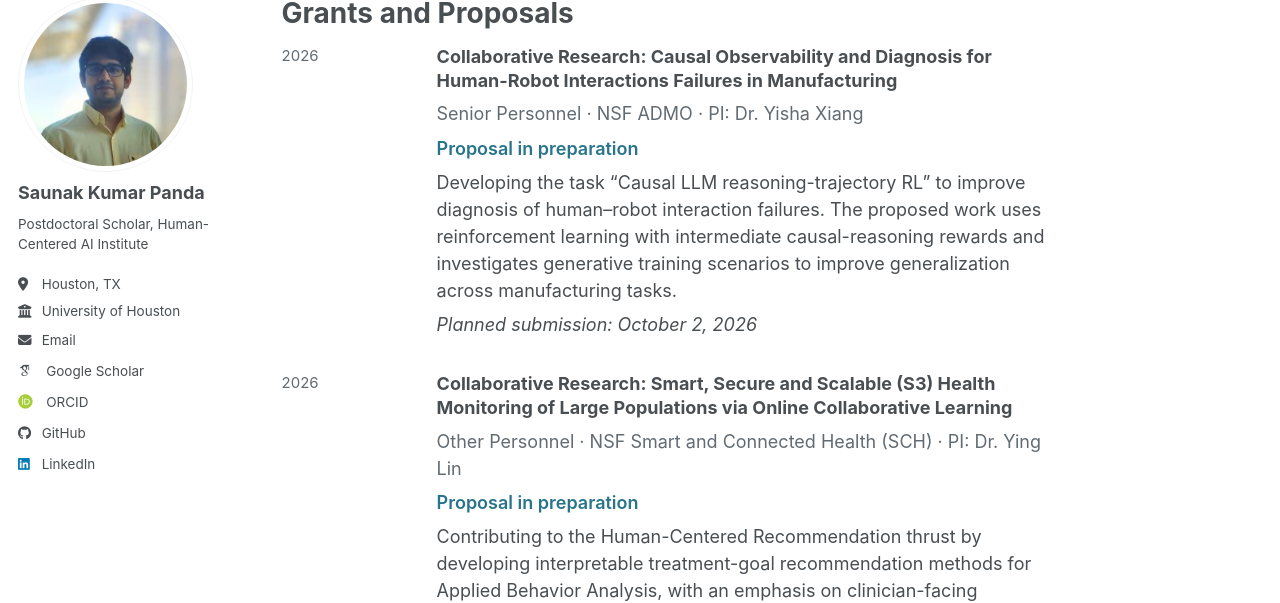
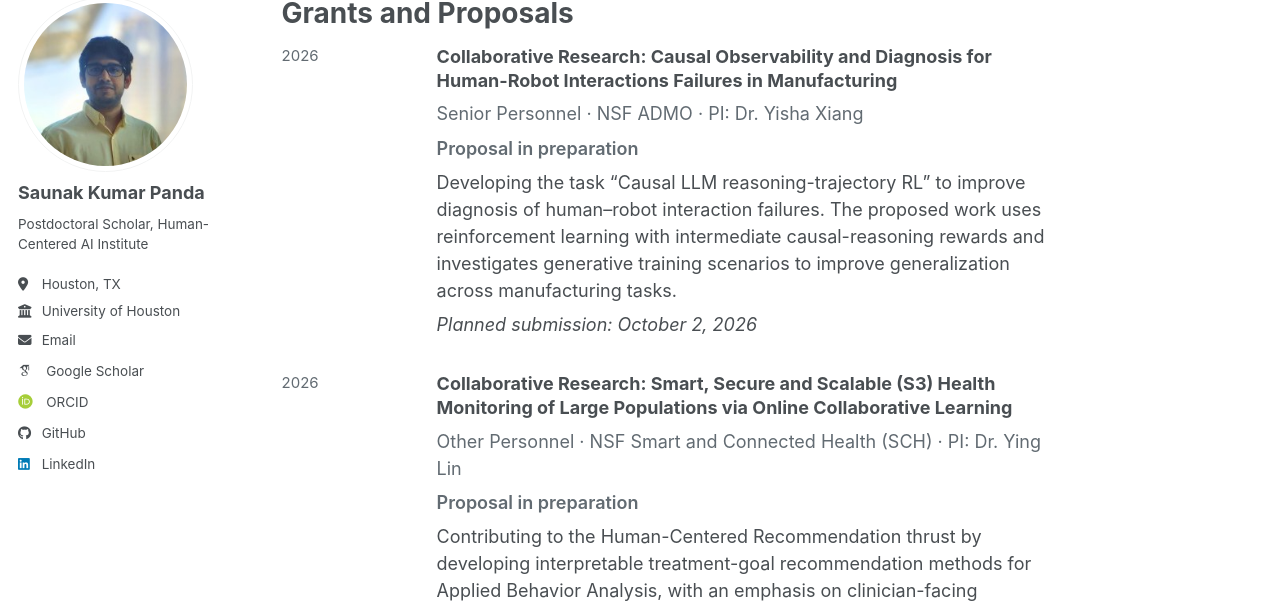
Before and after one commit to saunakp123/pandasaunak.github.io, a Jekyll site: the page built from academic-site/_pages/grants.html, in a window 1280 px wide. Shown: the part 104-707 px from the top of the page. Built offline with Jekyll 4.4.1, drawn with Linux system fonts in a browser that asks for light colours; some web fonts are replaced.

Commit message:
Add styles for publication and proposal labels
Added styles for non-clickable publication and proposal labels.

```diff
--- a/academic-site/assets/css/personal.css
+++ b/academic-site/assets/css/personal.css
@@ -27,3 +27,9 @@
 
 .course-list{padding-left:1.25rem;margin:0}.course-list>li{padding-left:.2rem;margin-bottom:2rem}.course-list h3{font-size:1.05rem;line-height:1.4;margin:0 0 .65rem}.course-list ul{padding-left:1.15rem}.course-list ul li{margin-bottom:.6rem;font-size:.94rem;line-height:1.7}.course-meta{color:var(--profile-muted)}
 body,.page__content{font-family:-apple-system,BlinkMacSystemFont,"Segoe UI","Helvetica Neue",Arial,sans-serif;font-size:18px;line-height:1.5}.page__title{font-family:inherit;font-size:28px;font-weight:700;line-height:1.2}.page__content h2{font-size:23px;line-height:1.25}.page__content h3,.publication h4,.course-list h3{font-size:18px;line-height:1.35}.page__content .research-group-heading{font-size:21px}.authors,.venue,.role,.date,.course-meta,.pub-type,.proposal-status{font-size:15px}.course-list ul li,.abstract,.paper-links,.professional-links,summary{font-size:16px}.research-overview h2{font-size:21px}.entry{grid-template-columns:135px minmax(0,1fr)}.author__urls .ai{font-size:1.1em;display:inline-block;width:1.4em;text-align:center}.page__content h2[id]{scroll-margin-top:90px}@media(max-width:600px){.entry{grid-template-columns:1fr;gap:4px}.page__content{font-size:17px}.page__title{font-size:26px}}
+
+/* Non-clickable publication and proposal labels */
+.pub-type,
+.proposal-status {
+  color: var(--profile-muted);
+}
```
